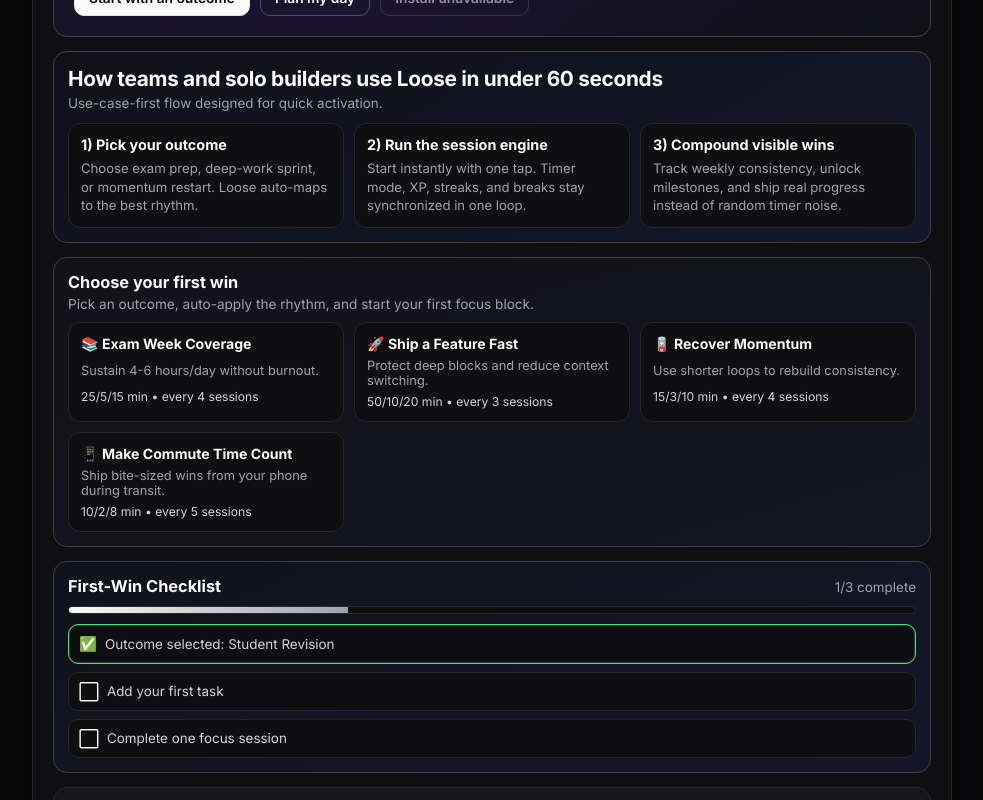
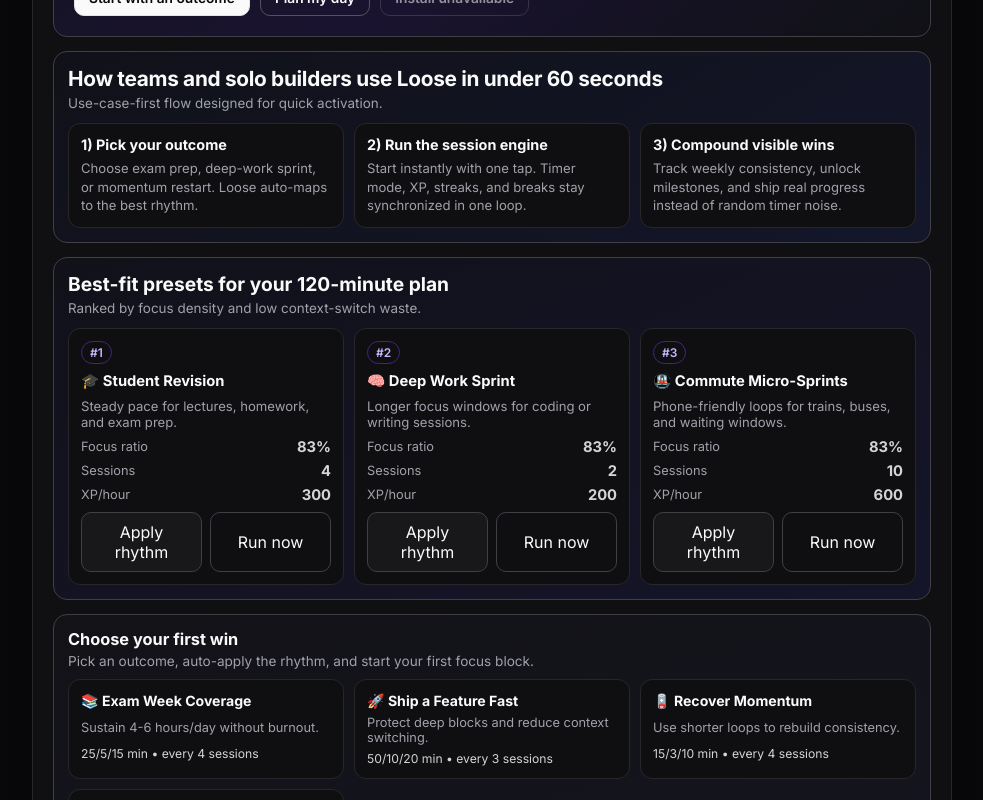
Before and after one commit to dhyoprd/pomodoro-glass, a Next.js app: page / in a window 1280 px wide. Shown: the part 388-1188 px from the top of the page, without its empty margins (148-1131 px from the left). Built offline with nearby package versions, Linux system fonts and the light colour scheme.

Commit message:
Add ranked preset scorecard section to landing flow

```diff
--- a/src/app/globals.css
+++ b/src/app/globals.css
@@ -200,6 +200,92 @@ header p { margin: 4px 0 0; color: var(--muted); font-size: 0.95rem; }
   color: var(--muted);
   font-size: 0.82rem;
   line-height: 1.4;
+}
+
+.preset-scoreboard {
+  display: grid;
+  gap: 12px;
+  border-color: #3f3f46;
+  background: linear-gradient(155deg, #11111a 0%, #15152a 100%);
+}
+
+.preset-scoreboard-head {
+  display: grid;
+  gap: 4px;
+}
+
+.preset-scoreboard-head h2 {
+  margin: 0;
+  font-size: clamp(1rem, 2.3vw, 1.2rem);
+}
+
+.preset-scoreboard-head span {
+  color: var(--muted);
+  font-size: 0.84rem;
+}
+
+.preset-scoreboard-grid {
+  display: grid;
+  grid-template-columns: repeat(3, minmax(0, 1fr));
+  gap: 10px;
+}
+
+.preset-scoreboard-card {
+  background: #0f0f12;
+  border: 1px solid var(--line);
+  border-radius: 12px;
+  padding: 12px;
+  display: grid;
+  gap: 8px;
+}
+
+.preset-scoreboard-rank {
+  width: fit-content;
+  font-size: 0.75rem;
+  font-weight: 600;
+  color: #c4b5fd;
+  border: 1px solid #4c1d95;
+  border-radius: 999px;
+  padding: 3px 8px;
+}
+
+.preset-scoreboard-card strong {
+  font-size: 0.92rem;
+}
+
+.preset-scoreboard-card p {
+  margin: 0;
+  color: var(--muted);
+  font-size: 0.82rem;
+}
+
+.preset-scoreboard-card ul {
+  margin: 0;
+  padding: 0;
+  list-style: none;
+  display: grid;
+  gap: 6px;
+}
+
+.preset-scoreboard-card li {
+  display: flex;
+  align-items: center;
+  justify-content: space-between;
+  font-size: 0.8rem;
+  color: #d4d4d8;
+}
+
+.preset-scoreboard-card li span {
+  color: var(--muted);
+}
+
+.preset-scoreboard-actions {
+  display: flex;
+  gap: 8px;
+}
+
+.preset-scoreboard-actions button {
+  flex: 1;
 }
 
 section {
@@ -1288,6 +1374,7 @@ input:focus { border-color: #71717a; }
   .selector-grid { grid-template-columns: 1fr; }
   .momentum-grid { grid-template-columns: 1fr; }
   .quick-onboarding-grid { grid-template-columns: 1fr; }
+  .preset-scoreboard-grid { grid-template-columns: 1fr; }
   .planner-metrics { grid-template-columns: repeat(2, minmax(0, 1fr)); }
   .planner-fit-grid { grid-template-columns: 1fr; }
   .matchmaker-grid { grid-template-columns: 1fr; }
--- a/src/ui/PomodoroApp.tsx
+++ b/src/ui/PomodoroApp.tsx
@@ -232,6 +232,8 @@ export function PomodoroApp() {
     () => rankPresetPlans(USE_CASE_PRESETS, planningMinutes),
     [planningMinutes],
   );
+
+  const topPresetScoreboard = rankedPresetPlans.slice(0, 3);
 
   const recommendedPreset = rankedPresetPlans[0];
 
@@ -597,6 +599,31 @@ export function PomodoroApp() {
             <strong>3) Compound visible wins</strong>
             <p>Track weekly consistency, unlock milestones, and ship real progress instead of random timer noise.</p>
           </article>
+        </div>
+      </section>
+
+      <section className="preset-scoreboard" aria-label="Top preset scorecard">
+        <div className="preset-scoreboard-head">
+          <h2>Best-fit presets for your {planningMinutes}-minute plan</h2>
+          <span>Ranked by focus density and low context-switch waste.</span>
+        </div>
+        <div className="preset-scoreboard-grid">
+          {topPresetScoreboard.map((plan, index) => (
+            <article key={`score-${plan.preset.id}`} className="preset-scoreboard-card">
+              <div className="preset-scoreboard-rank">#{index + 1}</div>
+              <strong>{plan.preset.icon} {plan.preset.name}</strong>
+              <p>{plan.preset.description}</p>
+              <ul>
+                <li><span>Focus ratio</span><strong>{Math.round(plan.focusRatio * 100)}%</strong></li>
+                <li><span>Sessions</span><strong>{plan.sessions}</strong></li>
+                <li><span>XP/hour</span><strong>{plan.xpPerHour}</strong></li>
+              </ul>
+              <div className="preset-scoreboard-actions">
+                <button type="button" onClick={() => applyPreset(plan.preset)}>Apply rhythm</button>
+                <button type="button" className="ghost" onClick={() => applyPresetAndStart(plan.preset)}>Run now</button>
+              </div>
+            </article>
+          ))}
         </div>
       </section>
 
```
